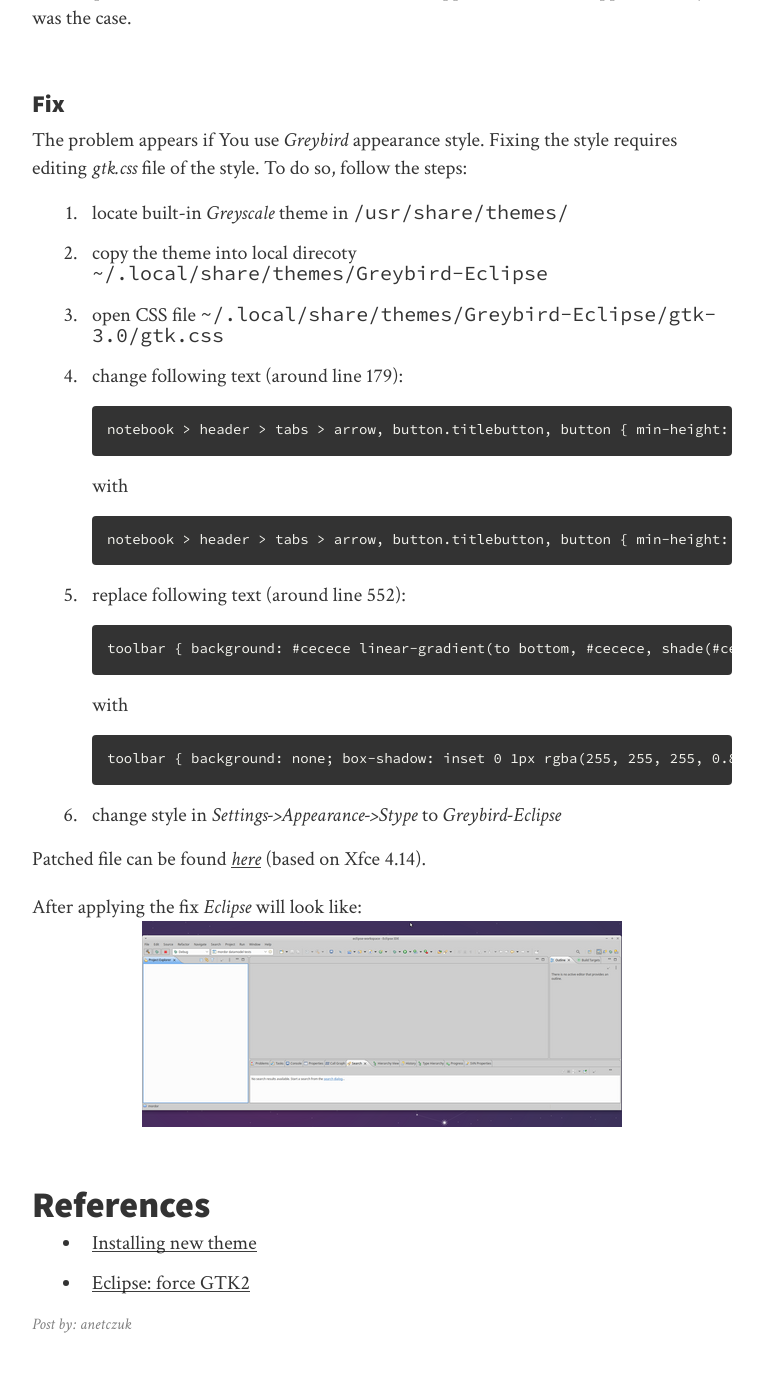
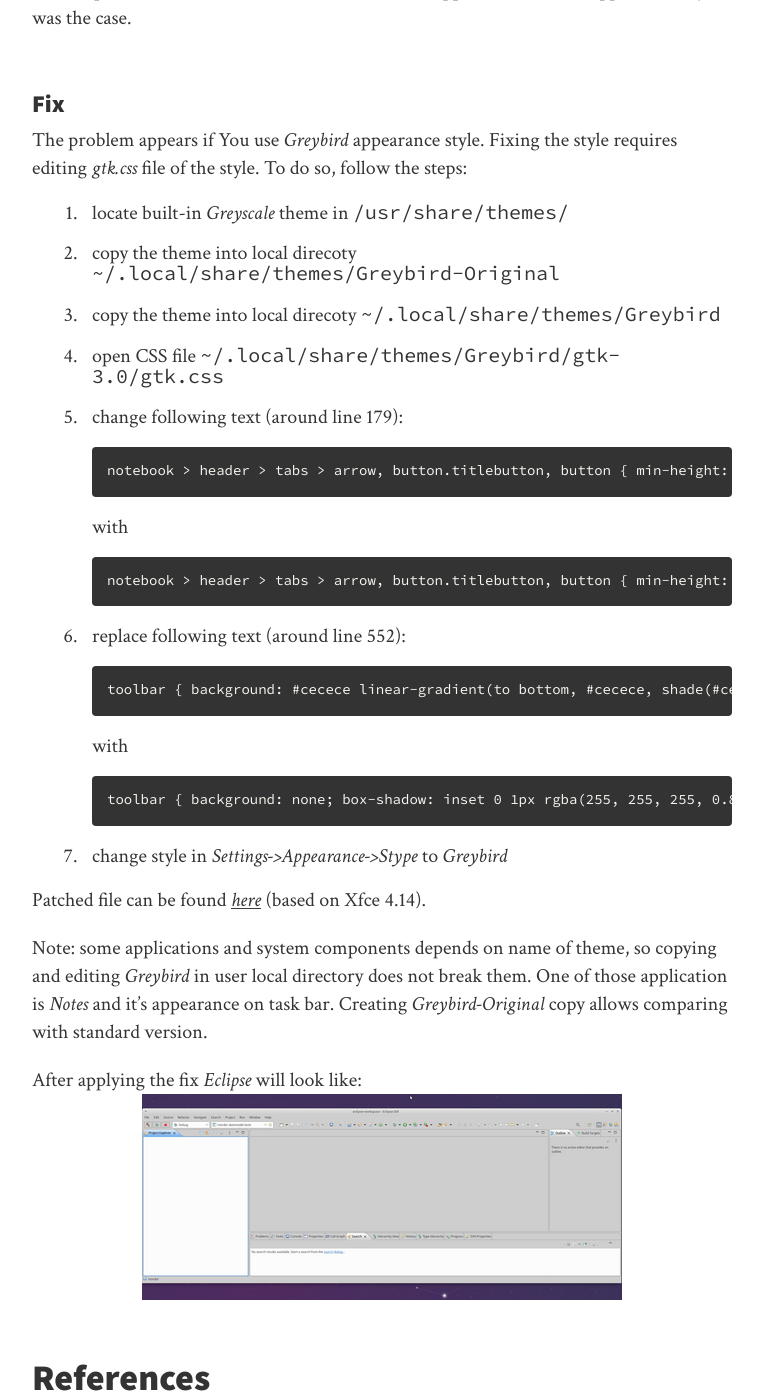
Before and after one commit to anetczuk/anetczuk.github.io, a Jekyll site: the page built from docs/_posts/2022-10-27-xfce_eclipse.md, in a window 1280 px wide and 1400 px high, scrolled down 983 px. Shown: the whole window, without its empty margins (258-1021 px from the left). Built offline with Jekyll 4.4.1, drawn with Linux system fonts in a browser that asks for light colours; nearby versions of some CDN libraries; some of the changed text lies outside the part shown.

Commit message:
Update article

````diff
--- a/docs/_posts/2022-10-27-xfce_eclipse.md
+++ b/docs/_posts/2022-10-27-xfce_eclipse.md
@@ -33,9 +33,10 @@
 The problem appears if You use *Greybird* appearance style. Fixing the style requires
 editing *gtk.css* file of the style. To do so, follow the steps:
 1. locate built-in *Greyscale* theme in `/usr/share/themes/`
-2. copy the theme into local direcoty `~/.local/share/themes/Greybird-Eclipse`
-3. open CSS file `~/.local/share/themes/Greybird-Eclipse/gtk-3.0/gtk.css`
-4. change following text (around line 179):
+2. copy the theme into local direcoty `~/.local/share/themes/Greybird-Original`
+3. copy the theme into local direcoty `~/.local/share/themes/Greybird`
+4. open CSS file `~/.local/share/themes/Greybird/gtk-3.0/gtk.css`
+5. change following text (around line 179):
 ```
 notebook > header > tabs > arrow, button.titlebutton, button { min-height: 24px; min-width: 22px; padding: 1px 2px; border: 1px solid; border-radius: 3px; transition: all 200ms cubic-bezier(0.25, 0.46, 0.45, 0.94); color: #3c3c3c; outline-color: rgba(60, 60, 60, 0.3); border-top-color: shade(#cecece, 0.8); border-right-color: shade(#cecece, 0.72); border-left-color: shade(#cecece, 0.72); border-bottom-color: shade(#cecece, 0.7); background-image: linear-gradient(to bottom, shade(shade(#cecece, 1.02), 1.05), shade(shade(#cecece, 1.02), 0.97)); box-shadow: inset 0 1px rgba(255, 255, 255, 0.6); }
 ```
@@ -51,9 +52,11 @@
 ```
 toolbar { background: none; box-shadow: inset 0 1px rgba(255, 255, 255, 0.8); box-shadow: none; }
 ```
-6. change style in *Settings->Appearance->Stype* to *Greybird-Eclipse*
+7. change style in *Settings->Appearance->Stype* to *Greybird*
 
 Patched file can be found [*here*](/img/post/2022-10-27/gtk.css) (based on Xfce 4.14).
+
+Note: some applications and system components depends on name of theme, so copying and editing *Greybird* in user local directory does not break them. One of those application is *Notes* and it's appearance on task bar. Creating *Greybird-Original* copy allows comparing with standard version.
 
 After applying the fix *Eclipse* will look like:
 [![Eclipse fixed](/img/post/2022-10-27/eclipse-ok-small.png "Eclipse fixed")](/img/post/2022-10-27/eclipse-ok.png)
````
Also changed, not shown: other parts of docs/_posts/2022-10-27-xfce_eclipse.md (+1 -1 lines).
